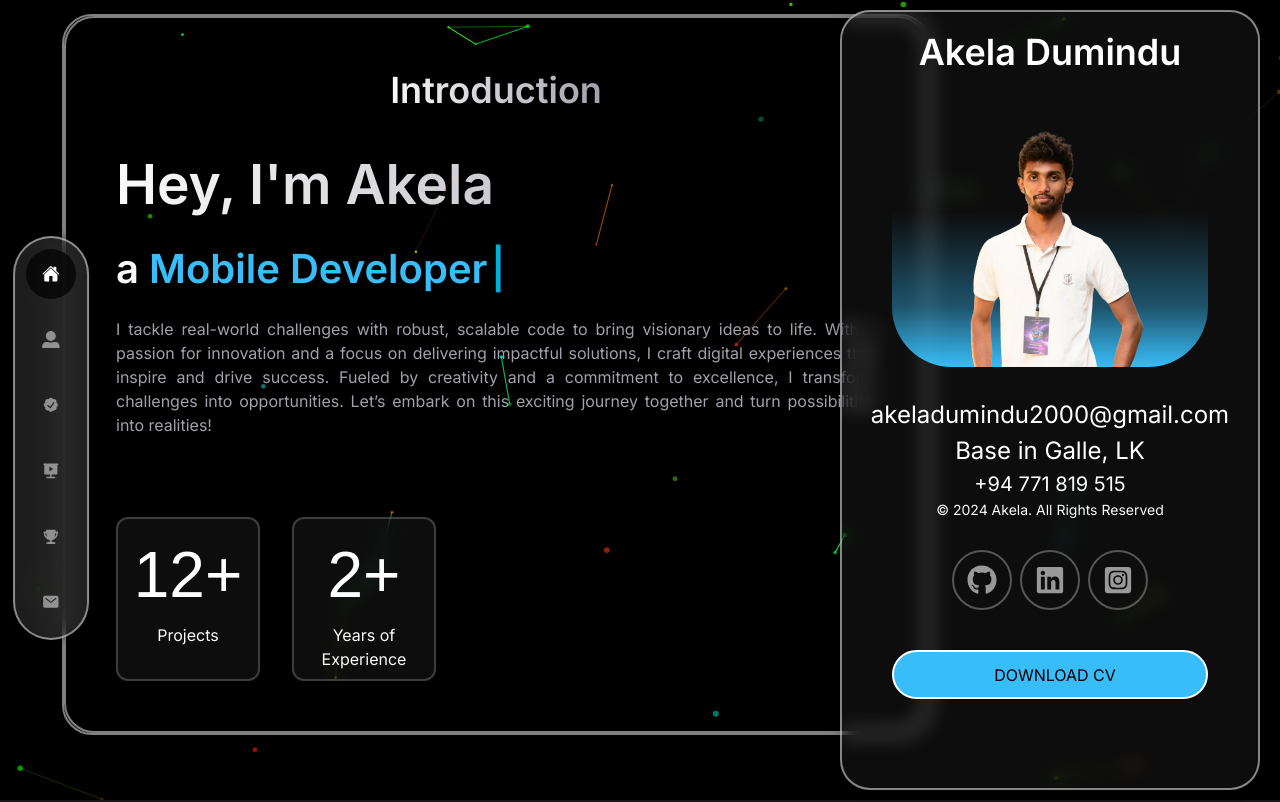
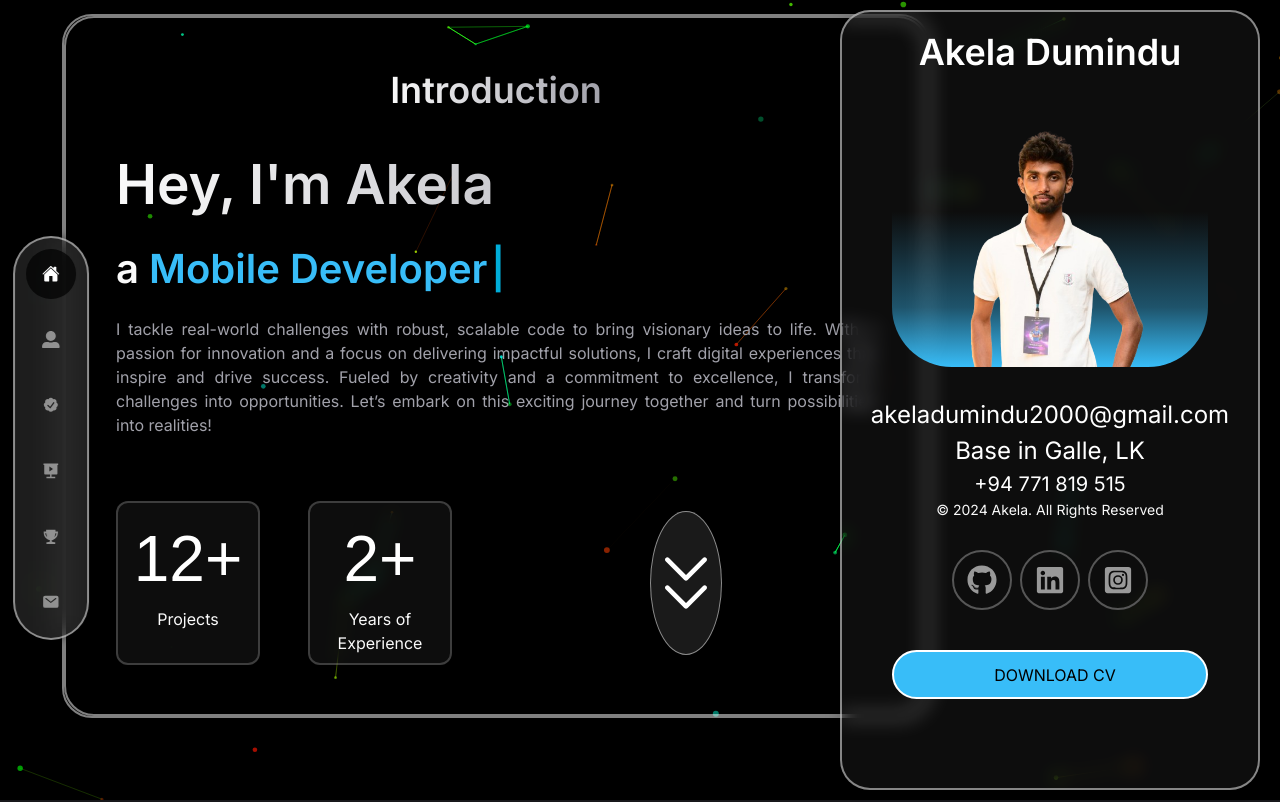
Before and after one commit to AkelaDumindu/my_portfolio, a React (Vite) app: page / in a window 1280 px wide. Shown: the top 802 px of the page. Built offline with nearby package versions, Linux system fonts and the light colour scheme.

Commit message:
styled scroll button

```diff
--- a/src/components/hero/Hero.jsx
+++ b/src/components/hero/Hero.jsx
@@ -3,6 +3,7 @@ import { FaGithub } from "react-icons/fa";
 import { FaLinkedin } from "react-icons/fa6";
 import { FaInstagramSquare } from "react-icons/fa";
 import JobRole from '../role/JobRole';
+import { RxDoubleArrowDown } from "react-icons/rx";
 
 const Hero = () => {
   return (
@@ -25,8 +26,9 @@ const Hero = () => {
           I tackle real-world challenges with robust, scalable code to bring visionary ideas to life. With a passion for innovation and a focus on delivering impactful solutions, I craft digital experiences that inspire and drive success. Fueled by creativity and a commitment to excellence, I transform challenges into opportunities. Let’s embark on this exciting journey together and turn possibilities into realities!
           </h4>
 
-          <div className="cardsett fade-in">
-              <div className="cardd">
+          <div className="mt-16 grid md:grid-cols-1 lg:grid-cols-2">
+            <div className='cardsett'>
+            <div className="cardd">
                 <h2 className='number'>12+</h2>
                 <p className='number_description'>Projects</p>
               </div>
@@ -34,6 +36,17 @@ const Hero = () => {
                 <h2 className='number'>2+</h2>
                 <p className='number_description'>Years of Experience</p>
               </div>
+
+            </div>
+             <div className='scroll-card'>
+             <button
+          className="scroll-button"
+          onClick=""><RxDoubleArrowDown className="scroll-icon"/></button>
+             </div>
+
+
+
+
               </div>
         </div>
 
--- a/src/components/hero/hero.css
+++ b/src/components/hero/hero.css
@@ -104,6 +104,7 @@
 /* Create the outer and inner border effect */
 .hero-theme {
   width: 75%;
+  height: 700px;
   padding: 50px; /* Adjust padding to control space inside the element */
   border: 2px solid rgba(255, 255, 255, 0.5);
   border-radius: 30px;
@@ -142,6 +143,12 @@
 }
 /*card section of hero*/
 
+.fade-in {
+  display: flex;
+  flex-direction: column;
+  width: 100%;
+}
+
 .cardd {
   width: 9rem;
   padding: 0.5rem;
@@ -154,9 +161,9 @@
 }
 
 .cardsett {
-  margin-top: 5rem;
+  /* margin-top: 5rem; */
   display: flex;
-  gap: 2rem;
+  gap: 3rem;
 }
 
 .number {
@@ -174,3 +181,55 @@
   font-size: 2rem;
   color: white;
 }
+
+.hero-pro-car {
+  display: flex;
+  flex-direction: column;
+  width: 100%;
+}
+
+/*scroll button*/
+
+.scroll-button {
+  /* This will position the button relative to the cardsett */
+  top: 10px; /* Adjust the distance from the top */
+  right: 10px; /* Adjust the distance from the right edge */
+  background: rgba(255, 255, 255, 0.1);
+  border: 1px solid rgba(255, 255, 255, 0.5);
+  border-radius: 50%;
+  height: 9rem;
+  width: 4.5rem; /* Ensures the button is circular */
+  color: white;
+  font-size: 1rem;
+  cursor: pointer;
+  /* transition: background 0.3s, border-color 0.3s; */
+  display: flex;
+  justify-content: center;
+  align-items: center;
+}
+
+.scroll-button:hover {
+  background: none;
+  color: #fff;
+  border-color: rgba(56, 189, 248); /* Purple border on focus */
+  box-shadow: 0 0 4px rgba(56, 189, 248);
+}
+
+.scroll-card {
+  display: flex;
+  justify-content: center;
+  align-items: center;
+}
+
+.scroll-icon {
+  font-size: 4.5rem;
+  color: inherit; /* Inherit the color from parent, or you can set a default color */
+  transition: all 0.3s ease; /* Smooth transition for all styles */
+}
+
+.scroll-icon:hover {
+  background: none;
+  color: #fff; /* Change color on hover */
+  padding: 10px; /* Optional: Add padding to make the hover effect more noticeable */
+  border-radius: 8px; /* Optional: Rounded corners for the border */
+}
```
